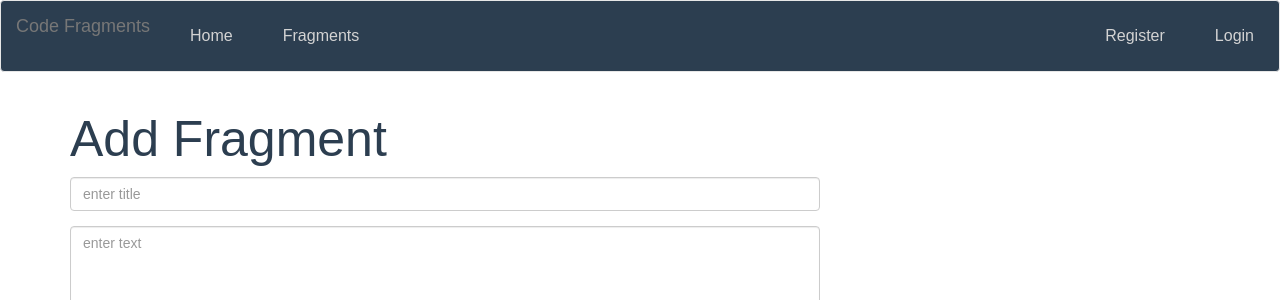
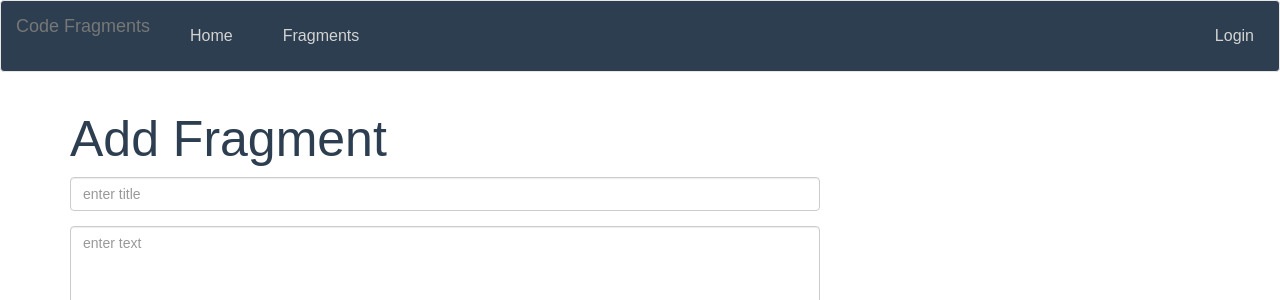
Before and after one commit to nickrally/code-fragments, a Flask app: page /add in a window 1280 px wide. Shown: the top 300 px of the page. Run offline with Flask 2, Linux system fonts and the light colour scheme; some libraries are stand-ins or nearby versions.

Commit message:
removed registration

```diff
--- a/templates/includes/_navbar.html
+++ b/templates/includes/_navbar.html
@@ -19,9 +19,9 @@
                   <a class="nav-link" href="/logout">Logout</a>
               </li>
             {% else %}
-              <li {% if request.path == '/register' %}class="current-link"{% endif %}>
+              <!--<li {% if request.path == '/register' %}class="current-link"{% endif %}>
                   <a class="nav-link" href="/register">Register</a>
-              </li>
+              </li>-->
               <li {% if request.path == '/login' %}class="current-link"{% endif %}>
                   <a class="nav-link" href="/login">Login</a>
               </li>
```
